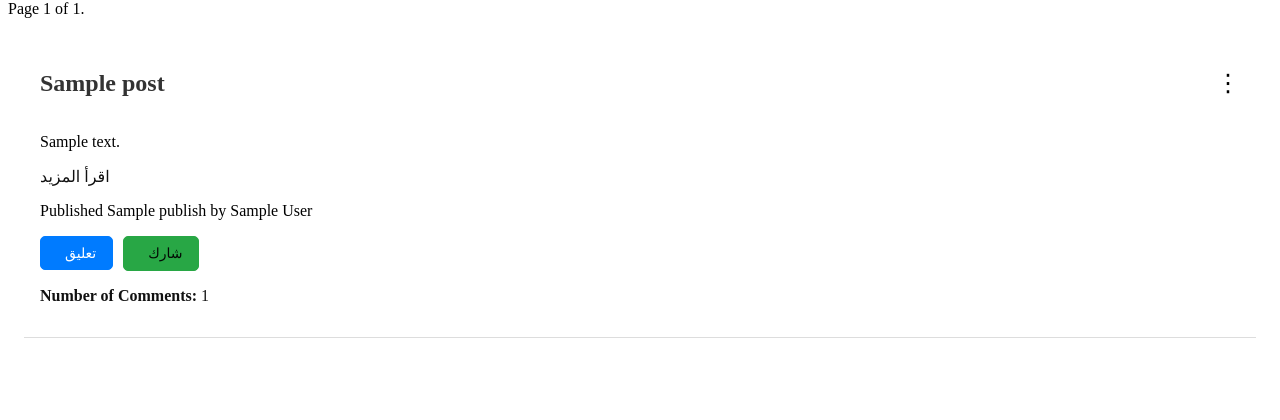
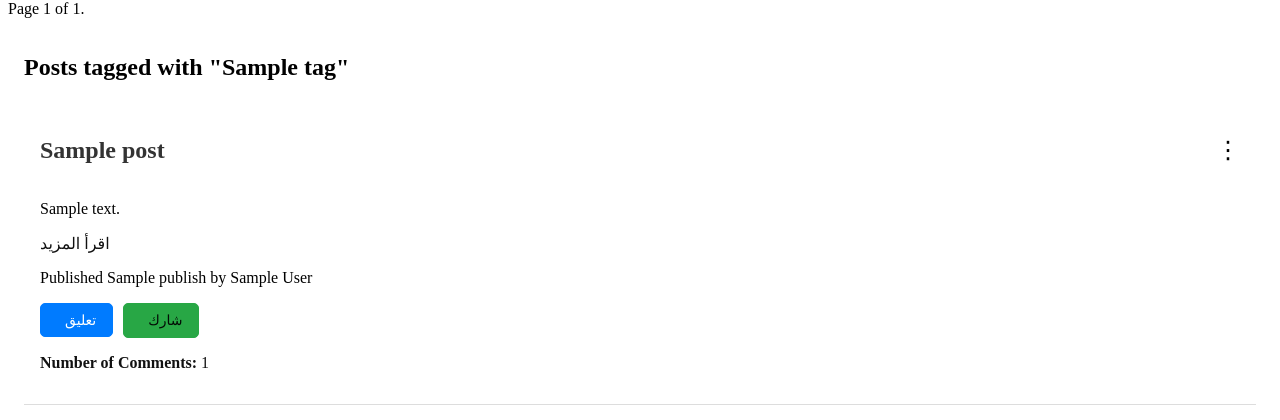
Before and after one commit to YoussefAhmed104/Blog_app, a Django app: template blog_app/templates/home.html in a window 1280 px wide. Shown: the part 138-558 px from the top of the page. Run offline with Django 3.2, Linux system fonts and the light colour scheme; the template is opened without the code that fills it: most values are stand-ins (such as "Sample title", 1, 10 or a date in 2020).

Commit message:
how to add tags to your program

```diff
--- a/blog_app/home/forms.py
+++ b/blog_app/home/forms.py
@@ -6,12 +6,14 @@
         model = Post
         fields = '__all__'
 
+
 class EmailPostForm(forms.Form):
     name = forms.CharField(max_length=40)
     email = forms.EmailField()
     to = forms.EmailField()
     comments = forms.CharField(required=False, widget=forms.Textarea)
 
+
 class CommentForm(forms.ModelForm):
     class Meta:
         model = Comment
--- a/blog_app/home/models.py
+++ b/blog_app/home/models.py
@@ -2,6 +2,9 @@
 from django.utils import timezone
 from django.contrib.auth.models import User
 from django.urls import reverse
+from taggit.managers import TaggableManager
+
+
 
 
 class Post(models.Model):
@@ -17,6 +20,8 @@
     created = models.DateField(auto_now_add=True)
     updated = models.DateField(auto_now_add=True)
     status = models.CharField(max_length=2,choices=Status.choices,default=Status.DRAFT)
+
+    tags = TaggableManager()
 
     class Meta:
         ordering = ['-publish']  #to order the posts from oldest to newest
--- a/blog_app/home/urls.py
+++ b/blog_app/home/urls.py
@@ -10,5 +10,6 @@
     path('delete/<int:id>/', views.delete_post, name='delete_post'),
     path('update/<int:id>',views.update_post,name = 'update_post'),
     path('<int:post_id>/share/', views.share_post, name= 'share_post'),
-    path('<int:post_id>/comment/', views.comment_post, name= 'comment_post')
+    path('<int:post_id>/comment/', views.comment_post, name= 'comment_post'),
+    path('tag/<slug:tag_slug>/', views.posts_list, name='posts_by_tag'),
 ]
--- a/blog_app/templates/home.html
+++ b/blog_app/templates/home.html
@@ -1,13 +1,16 @@
 {% extends "base.html" %}
 {% block content %}
-{% include "parts/pagination.html" with page=page_obj %}
+{% include "parts/pagination.html" with page=pages %}
 
 <main class="main">
+                {% if tag %}
+                    <h2>Posts tagged with "{{ tag.name }}"</h2>
+                {% endif %}
+
     {% for post in posts %}
         <article class="article">
             <div class="article-header">
                 <h2>{{ post.title }}</h2>
-
                 <!-- ثلاث نقاط مع القائمة المنبثقة -->
                 <div class="options-menu">
                     <span class="options-icon" onclick="toggleMenu(this)">⋮</span> <!-- ثلاث نقاط تكبير الحجم -->
@@ -20,7 +23,16 @@
                     </div>
                 </div>
             </div>
-
+            {% if post.tags.exists %}
+            <h3 class="tags">tags:
+                {% for tag in post.tags.all %}
+                    <a href="{% url "blog:posts_by_tag" tag.slug%}">
+                    {{ tag.name }}
+                    </a>
+                    {% if not forloop.last %}, {% endif %}
+                {% endfor %}
+            </h3>  <!-- To show the tages under any -->
+            {% endif %}
             <p>{{ post.body|truncatewords:10 }}</p>
             <a href="{{ post.get_absolute_url }}">اقرأ المزيد</a>
             <p class="date">Published {{ post.publish }} by {{ post.author }}</p>
```
Also changed, not shown: blog_app/home/views.py (+9 -3 lines), blog_app/db.sqlite3, blog_app/home/migrations/0007_post_tags.py (added).
